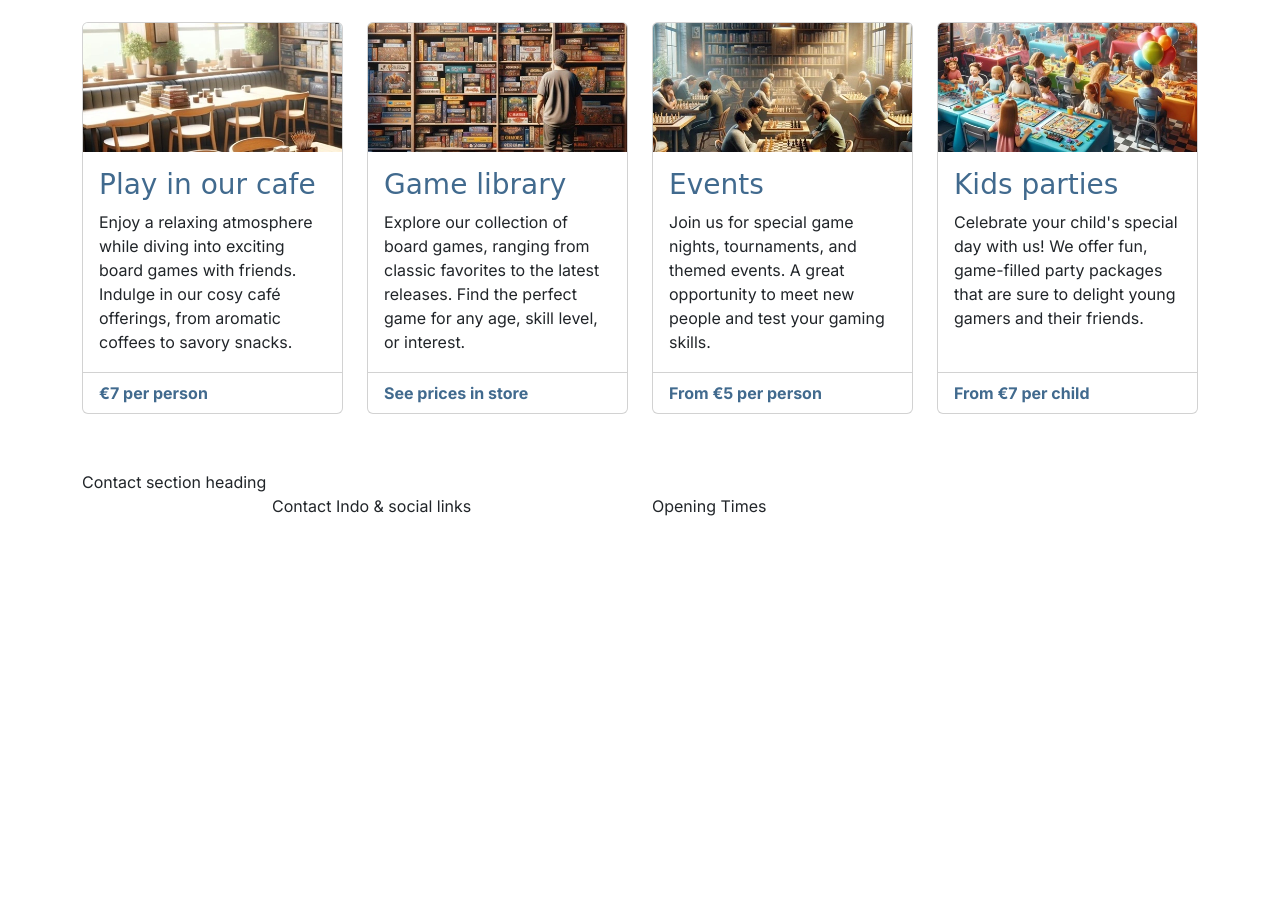
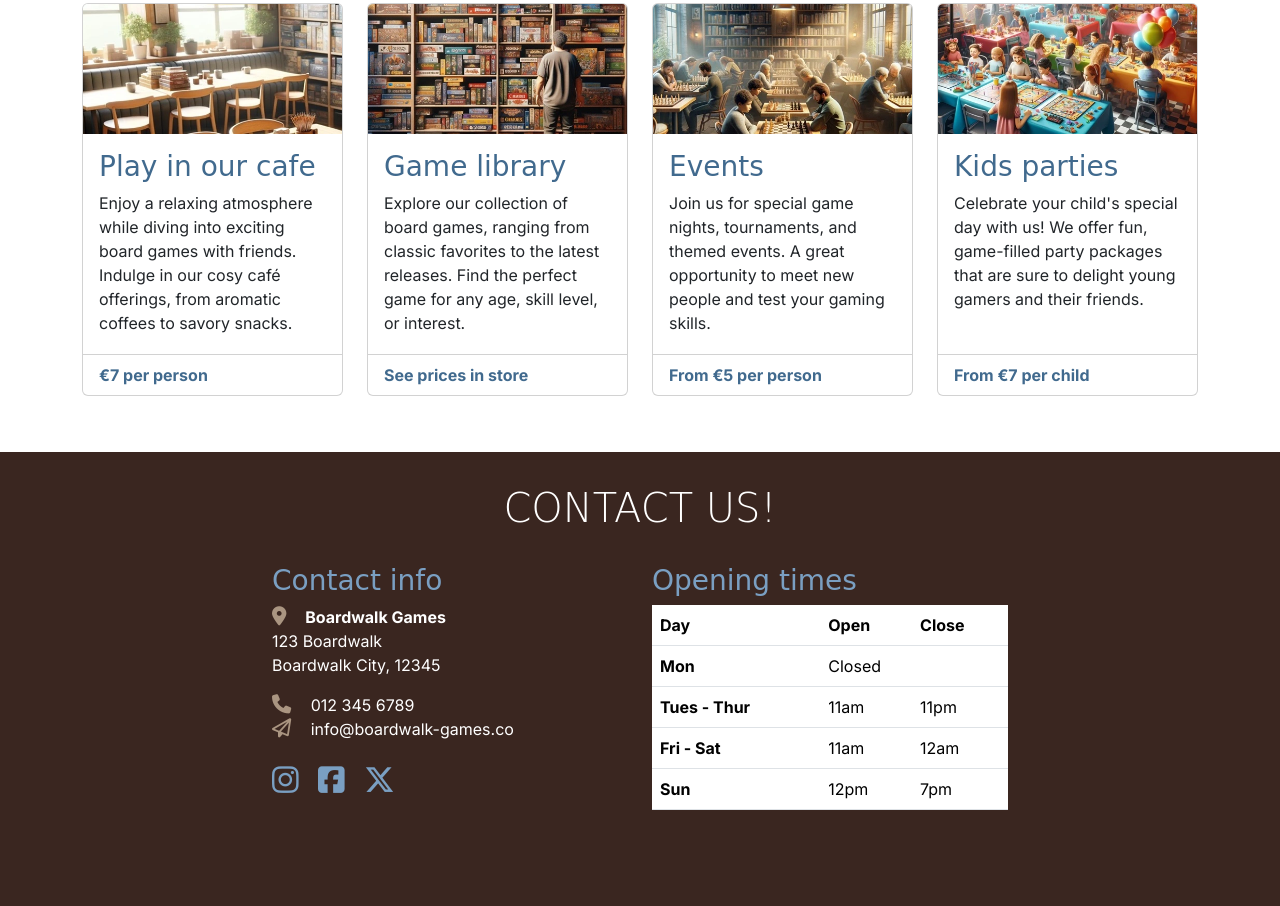
Before and after one commit to LeilsEloise/boardwalk-games, a plain HTML site: page index.html in a window 1280 px wide. Shown: the part 656-1562 px from the top of the page. Before the commit the page ends 1174 px from the top, so only its background shows below. Drawn offline with nearby package versions, Linux system fonts and the light colour scheme; a web font is replaced by a local one.

Commit message:
Added table to Opening Times section with content

```diff
--- a/assets/css/style.css
+++ b/assets/css/style.css
@@ -22,7 +22,6 @@ h2,
 h3 {
     font-family: var(--secondary-font);
     color: var(--primary-color);
-
 }
 
 h1,
@@ -49,7 +48,7 @@ h2 {
     background-color: var(--primary-color);
 }
 
-#navbar.logo {
+#navbar .logo {
     width: 30px;
 }
 
@@ -71,6 +70,45 @@ h2 {
     margin-bottom: 1.5rem;
 }
 
+/* Game library cards */
+
+#new-games .card,
+#fav-games .card {
+    border: none;
+}
+
+/* Footer / contact */
+
+#contact {
+    background-color: var(--primary-color);
+    color: white;
+    padding-bottom: 3rem;
+}
+
+#contact h2 {
+    color: white;
+}
+
+#contact .sub-heading-color {
+    color: var(--highlight-color-light);
+}
+
+#contact i {
+    color: var(--secondary-color);
+    font-size: 1.2rem;
+    margin-right: 15px;
+}
+
+#contact .social-links i {
+    color: var(--highlight-color-light);
+    font-size: 1.9rem;
+    transition: color 0.3s ease-in-out;
+}
+
+#contact .social-links i:hover {
+    color: var(--secondary-color);
+}
+
 /* grid visualisation CSS for testing */
 
 /* .container,
@@ -83,10 +121,10 @@ h2 {
     background-color: lightgray;
 } */
 
-/* Media Queries */
+/* Media queries */
 
 /* Medium devices (tablets, 768px and up) */
-@media screen and (mid-width: 768px) {
+@media screen and (min-width: 768px) {
     /* Make all service cards the same height for consistency */
     #services .card-body {
         min-height: 191px;
@@ -94,7 +132,7 @@ h2 {
 }
 
 /* Large devices (small laptops, 992px and up) */
-@media screen and (mid-width: 992px) {
+@media screen and (min-width: 992px) {
     /* Make all service cards the same height for consistency */
     #services .card-body {
         min-height: auto;
--- a/index.html
+++ b/index.html
@@ -1,9 +1,11 @@
 <!DOCTYPE html>
 <html lang="en">
+
 <head>
     <meta charset="UTF-8">
     <meta name="viewport" content="width=device-width, initial-scale=1.0">
-    <meta name="description" content="Boardwalk Games, your ultimate gaming retreat! Perfect for casual gamers, enthusiasts, and student gatherings. Visit us for your next adventure in board gaming.">
+    <meta name="description"
+        content="Boardwalk Games, your ultimate gaming retreat!  Perfect for casual gamers, enthusiasts, and student gatherings.  Visit us for your next adventure in board gaming.">
     <title>Boardwalk Games | Home</title>
 
     <!-- favicons generated by favicon.io -->
@@ -13,18 +15,16 @@
 
 
     <!-- Bootstrap 5 CSS -->
+    <link href="https://cdn.jsdelivr.net/npm/bootstrap@5.3.3/dist/css/bootstrap.min.css" rel="stylesheet"
+        integrity="sha384-QWTKZyjpPEjISv5WaRU9OFeRpok6YctnYmDr5pNlyT2bRjXh0JMhjY6hW+ALEwIH" crossorigin="anonymous">
 
-    <link href="https://cdn.jsdelivr.net/npm/bootstrap@5.3.5/dist/css/bootstrap.min.css" rel="stylesheet" integrity="sha384-SgOJa3DmI69IUzQ2PVdRZhwQ+dy64/BUtbMJw1MZ8t5HZApcHrRKUc4W0kG879m7" crossorigin="anonymous">
-
-    <!-- CSS Styles Link -->
-
+    <!-- Custom CSS -->
     <link rel="stylesheet" href="assets/css/style.css">
 </head>
 
-<!-- classes on body set to work with mt-auto on footer to ensure it always stays at the bottom of the page-->
+<!-- Classes on body set to work with mt-auto on footer to ensure it always stays at the bottom of the page -->
 
 <body class="d-flex flex-column min-vh-100">
-
     <!-- Navigation -->
     <nav id="navbar" class="navbar navbar-expand-lg" data-bs-theme="dark">
         <div class="container">
@@ -60,19 +60,26 @@
             <div class="col-12 col-xl-6 text-center text-xl-start">
                 <h1 class="display-3">Boardwalk Games</h1>
                 <p class="lead display-6 sub-heading-color">Your next adventure is waiting!</p>
-          <p class="my-4">Welcome to Boardwalk Games, Your Ultimate Gaming Getaway! Escape into the world of board games and café delights. Whether you're a casual gamer seeking a cosy nook to unwind, a board game enthusiast ready for your next challenge, or a student gamer looking for a fun, affordable hangout, we've got you covered.</p>
+                <p class="my-4">Welcome to Boardwalk Games, Your Ultimate Gaming Getaway! Escape into the world of board
+                    games and
+                    café delights. Whether you're a casual gamer seeking a cosy nook to unwind, a board game enthusiast
+                    ready for your next challenge, or a student gamer looking for a fun, affordable hangout, we've got
+                    you covered.</p>
             </div>
             <div class="col-12 col-xl-6">
                 <div id="carouselExampleAutoplaying" class="carousel slide" data-bs-ride="carousel">
                     <div class="carousel-inner">
                         <div class="carousel-item active">
-                <img src="assets/images/boardwalk-games-carousel-image-1.webp" class="d-block w-100" alt="The inside of Boardwalk Games with bookshelves filled with boardgames, and wooden tables to play at">
+                            <img src="assets/images/boardwalk-games-carousel-image-1.webp" class="d-block w-100"
+                                alt="The inside of Boardwalk Games with bookshelves filled with boardgames, and wooden tables to play at">
                         </div>
                         <div class="carousel-item">
-                <img src="assets/images/boardwalk-games-carousel-image-2.webp" class="d-block w-100" alt="The inside of Boardwalk Games with bookshelves filled with boardgames, and wooden tables to play at">
+                            <img src="assets/images/boardwalk-games-carousel-image-2.webp" class="d-block w-100"
+                                alt="The inside of Boardwalk Games with bookshelves filled with boardgames, and wooden tables to play at">
                         </div>
                         <div class="carousel-item">
-                <img src="assets/images/boardwalk-games-carousel-image-3.webp" class="d-block w-100" alt="The inside of Boardwalk Games with bookshelves filled with boardgames, and wooden tables to play at">
+                            <img src="assets/images/boardwalk-games-carousel-image-3.webp" class="d-block w-100"
+                                alt="The inside of Boardwalk Games with bookshelves filled with boardgames, and wooden tables to play at">
                         </div>
                         <div class="carousel-item">
                             <img src="assets/images/boardwalk-games-carousel-image-4.webp" class="d-block w-100"
@@ -80,18 +87,20 @@
                         </div>
                         <div class="carousel-item">
                             <img src="assets/images/boardwalk-games-carousel-image-5.webp" class="d-block w-100"
-                    alt="A cup of steaming coffee on a wooden table, some playing cards, and a notebook.">
+                                alt="A cup of steaming coffee on a wooden table, some playing cards, and a notebook">
                         </div>
                         <div class="carousel-item">
                             <img src="assets/images/boardwalk-games-carousel-image-6.webp" class="d-block w-100"
                                 alt="Students playing a card game at Boardwalk Games">
                         </div>
                     </div>
-            <button class="carousel-control-prev" type="button" data-bs-target="#carouselExampleAutoplaying" data-bs-slide="prev">
+                    <button class="carousel-control-prev" type="button" data-bs-target="#carouselExampleAutoplaying"
+                        data-bs-slide="prev">
                         <span class="carousel-control-prev-icon" aria-hidden="true"></span>
                         <span class="visually-hidden">Previous</span>
                     </button>
-            <button class="carousel-control-next" type="button" data-bs-target="#carouselExampleAutoplaying" data-bs-slide="next">
+                    <button class="carousel-control-next" type="button" data-bs-target="#carouselExampleAutoplaying"
+                        data-bs-slide="next">
                         <span class="carousel-control-next-icon" aria-hidden="true"></span>
                         <span class="visually-hidden">Next</span>
                     </button>
@@ -111,7 +120,7 @@
                 <div class="col-12 col-md-6 col-xl-3">
                     <div class="card">
                         <img src="assets/images/services-1.webp" class="card-img-top"
-            alt="Boardwalk games cafe table by a window, stacks of boardgames can be seen on the table" >
+                            alt="Boardwalk games cafe table by a window, stacks of boardgames can be seen on the table">
                         <div class="card-body">
                             <h3 class="card-title sub-heading-color">Play in our cafe</h3>
                             <p class="card-text">
@@ -162,7 +171,7 @@
                 <div class="col-12 col-md-6 col-xl-3">
                     <div class="card">
                         <img src="assets/images/services-4.webp" class="card-img-top"
-            alt="A kids party being held at Boardwalk Games" >
+                            alt="A kids party being held at Boardwalk Games">
                         <div class="card-body">
                             <h3 class="card-title sub-heading-color">Kids parties</h3>
                             <p class="card-text">
@@ -182,24 +191,81 @@
 
     <!-- Footer / contact section -->
     <!-- mt-auto added to push footer to the bottom of the page -->
+    <footer id="contact" class="mt-auto">
+        <div class="container section">
+            <div class="row justify-content-center">
+                <div class="col-12 text-center">
+                    <h2 class="display-6">Contact us!</h2>
+                </div>
+                <!-- Contact info -->
+                <div class="col-12 col-md-6 col-xl-4">
+                    <h3 class="sub-heading-color">Contact info</h3>
+                    <address>
+                        <strong><i class="fa-solid fa-location-dot"></i> Boardwalk Games</strong><br>
+                        123 Boardwalk<br>
+                        Boardwalk City, 12345
+                    </address>
+                    <p><i class="fa-solid fa-phone"></i> 012 345 6789<br>
+                        <i class="fa-regular fa-paper-plane"></i> info@boardwalk-games.co
+                    </p>
+                    <div class="social-links mt-4">
+                        <a href="https://www.instagram.com" target="_blank"
+                            aria-label="Visit our Instagram page (opens in a new tab)" rel="noopener"><i
+                                class="fa-brands fa-instagram"></i></a>
+                        <a href="https://www.facebook.com" target="_blank"
+                            aria-label="Visit our Facebook page (opens in a new tab)" rel="noopener"><i
+                                class="fa-brands fa-square-facebook"></i></a>
+                        <a href="https://www.x.com" target="_blank" aria-label="Visit our X feed (opens in a new tab)"
+                            rel="noopener"><i class="fa-brands fa-x-twitter"></i></a>
+                    </div>
+                </div>
 
-     <footer class="mt-auto">
-        <div class="container">
-            <div class="row justify-content-center">
-                <div class="col-12">Contact section heading</div>
-                <!-- Contact Info -->
-                <div class="col-12 col-md-6 col-xl-4">Contact Indo & social links</div>
-                <!-- Opening Times -->
-                <div class="col-12 col-md-6 col-xl-4">Opening Times</div>
+                <!-- Opening times -->
+                <div class="col-12 col-md-6 col-xl-4">
+                  <h3 class="sub-heading-color">Opening times</h3>
+                  <table class="table">
+                    <thead>
+                        <tr>
+                            <th scope="col">Day</th>
+                            <th scope="col">Open</th>
+                            <th scope="col">Close</th>
+                        </tr>
+                    </thead>
+                    <tbody>
+                        <tr>
+                            <th scope="row">Mon</th>
+                            <td colspan="2">Closed</td>
+                        </tr>
+                        <tr>
+                            <th scope="row">Tues - Thur</th>
+                            <td>11am</td>
+                            <td>11pm</td>
+                        </tr>
+                        <tr>
+                          <th scope="row">Fri - Sat</th>
+                          <td>11am</td>
+                          <td>12am</td>
+                      </tr>
+                      <tr>
+                        <th scope="row">Sun</th>
+                        <td>12pm</td>
+                        <td>7pm</td>
+                    </tr>
+                    </tbody>
+                </table>
+                </div>
             </div>
         </div>
     </footer>
 
-    <!-- Bootstrap JS-->
-    <script src="https://cdn.jsdelivr.net/npm/bootstrap@5.3.5/dist/js/bootstrap.bundle.min.js" integrity="sha384-k6d4wzSIapyDyv1kpU366/PK5hCdSbCRGRCMv+eplOQJWyd1fbcAu9OCUj5zNLiq" crossorigin="anonymous"></script>
+    <!-- Bootstrap JS -->
+    <script src="https://cdn.jsdelivr.net/npm/bootstrap@5.3.3/dist/js/bootstrap.bundle.min.js"
+        integrity="sha384-YvpcrYf0tY3lHB60NNkmXc5s9fDVZLESaAA55NDzOxhy9GkcIdslK1eN7N6jIeHz" crossorigin="anonymous">
+        </script>
 
-    <!-- Font Awesome -->
-    <script src="https://kit.fontawesome.com/5c73f5f723.js" crossorigin="anonymous"></script>
+    <!-- Font Awesome kit -->
+    <script src="https://kit.fontawesome.com/aa9af45995.js" crossorigin="anonymous"></script>
+
 </body>
 
 </html>
```
Lines whose indentation alone changed are shown as unchanged.
